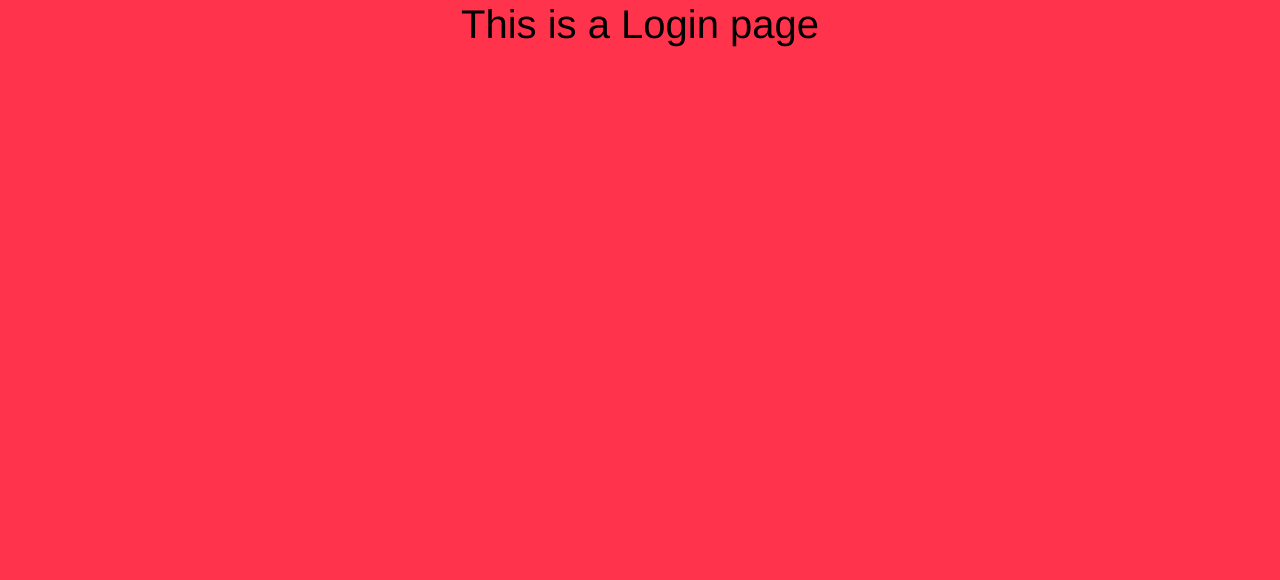
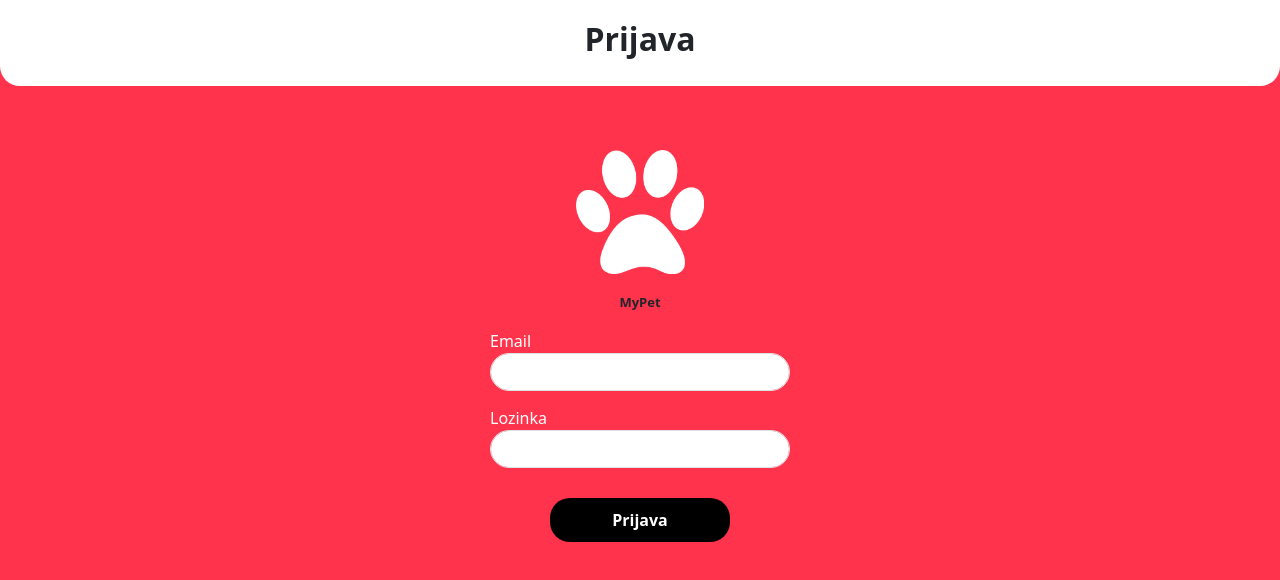
Before and after one commit to mrubil/my-pet, a Vue app: page /Login in a window 1280 px wide. Shown: the top 580 px of the page. Built offline with nearby package versions, Linux system fonts and the light colour scheme.

Commit message:
Update Login.vue

```diff
--- a/src/views/Login.vue
+++ b/src/views/Login.vue
@@ -1,5 +1,73 @@
 <template>
-  <div class="Login">
-    <h1>This is a Login page</h1>
-  </div>
+  <body>
+    <div class="Zaglavlje">
+      <h2 style="font-weight: 600">Prijava</h2>
+    </div>
+    <div>
+      <img :src="require('@/assets/White_paw_print.png')" width="10%" />
+
+      <p style="font-size: small"><br /><b>MyPet</b></p>
+    </div>
+    <div class="Prijava">
+      <form>
+        <div class="form-group">
+          <label for="exampleInputEmail1" style="color: white">Email</label>
+          <input
+            type="email"
+            class="form-control"
+            id="exampleInputEmail1"
+            aria-describedby="emailHelp"
+          />
+        </div>
+        <div class="form-group">
+          <label for="exampleInputPassword1" style="color: white"
+            >Lozinka</label
+          >
+          <input
+            type="password"
+            class="form-control"
+            id="exampleInputPassword1"
+          />
+        </div>
+        <button type="submit" class="button-Prijava">Prijava</button>
+      </form>
+    </div>
+  </body>
 </template>
+
+<style>
+body {
+  background: #ff344c;
+}
+
+.Zaglavlje {
+  background: white;
+  padding: 20px;
+  border-bottom-left-radius: 20px;
+  border-bottom-right-radius: 20px;
+  margin-bottom: 5%;
+}
+.button-Prijava {
+  background-color: black;
+  color: white;
+  margin-bottom: 10%;
+  margin-top: 5%;
+  border-radius: 20px;
+  padding: 10px;
+  border: none;
+  text-decoration: none;
+  width: 180px;
+  font-weight: 600;
+}
+.Prijava {
+  width: 300px;
+  margin: 0 auto;
+}
+.form-control {
+  margin-bottom: 5%;
+  border-radius: 20px;
+}
+.form-group {
+  text-align: left;
+}
+</style>
```
